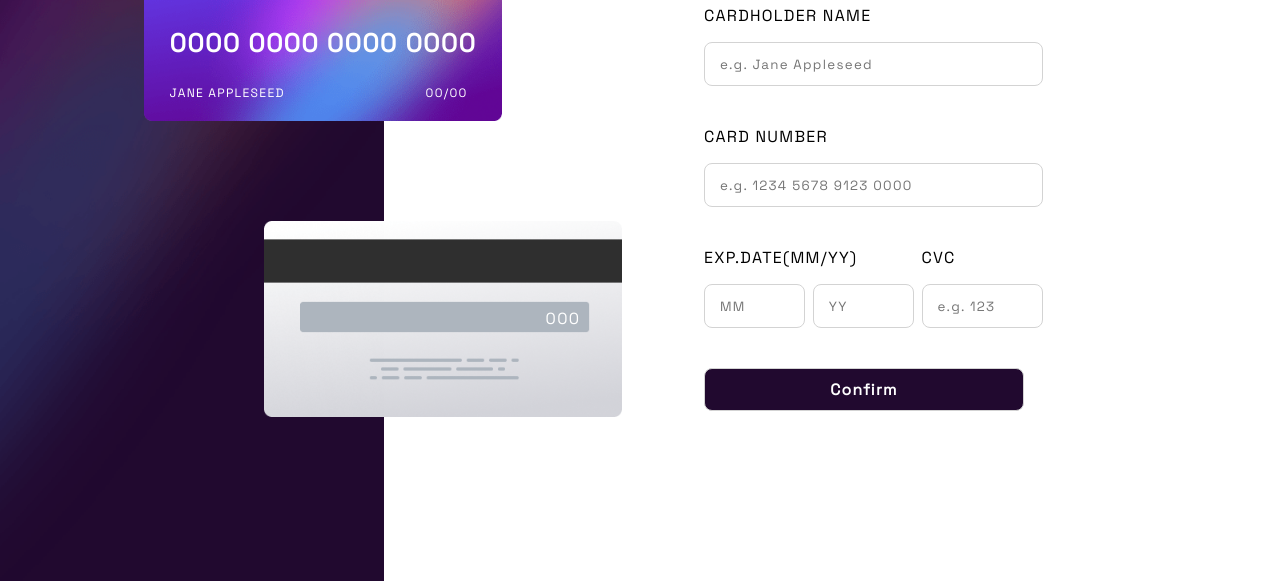
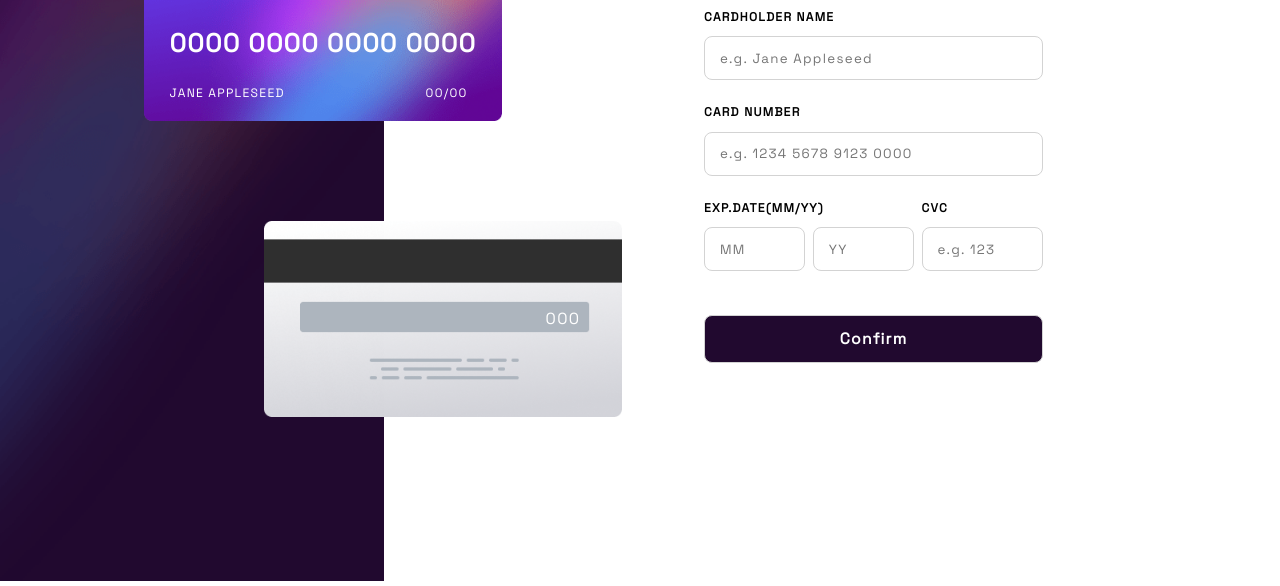
Before and after one commit to NeptunePurple/Credit-Card-js-project, a plain HTML site: page index.html in a window 1280 px wide. Shown: the part 219-805 px from the top of the page. Drawn offline with Linux system fonts and the light colour scheme.

Commit message:
update for today

```diff
--- a/script.js
+++ b/script.js
@@ -12,24 +12,16 @@ const cardnumber = document.getElementById('number');
 
 formnumber.addEventListener('keyup',function(event){
     // event.target.value==="" ?
-    if(typeof Number(formnumber.value) != 'number')
+    if(typeof Number(event.target.value) !== 'number')
     {
         // const errormessage = document.createElement('p');
         // errormessage.innerText='Wrong Format, Numbers Only';
         // formnumber.appendChild(errormessage);
         // console.log(errormessage);
-        console.log('1st if');
+        console.log('not number');
     }
-    if(typeof Number(formnumber.value) == 'number'){
-        console.log('2nd if');
+    if(typeof Number(event.target.value) == 'number'){
+        console.log('number');
     // cardnumber.innerText = event.target.value;
     }
 })
-
-
-
-
-
-function format(s) {
-    return s.toString().replace(/\d{4}(?=.)/g, "$& ");
-  }
--- a/style.css
+++ b/style.css
@@ -88,8 +88,8 @@ body {
     /* border: 1px solid red; */
 }
 .info{
-    margin-bottom:5vh;
-    margin-top: 2vh;
+    margin-bottom:2.5vh;
+    margin-top: 1.3vh;
 
 }
 .info-card{
@@ -103,6 +103,10 @@ body {
 }
 .info-card{
     width: 25vw;
+}
+.info-card label{
+    font-size: 12px;
+    font-weight:bolder;
 }
 .form-cardholder_name,
 .form-card-number,
@@ -131,10 +135,11 @@ body {
     padding-left: 15px;
 }
 .form-btn{
-    width: 100%;
-    height: 2.7rem;
+    width: 106%;
+    height: 3rem;
     border: 1px solid lightgray;
     border-radius: 8px;
     background-color: rgb(33, 9, 47);
     color: white;
+    margin-top: 3vh;
 }
```
Also changed, not shown: index.html (+1 -1 lines).
